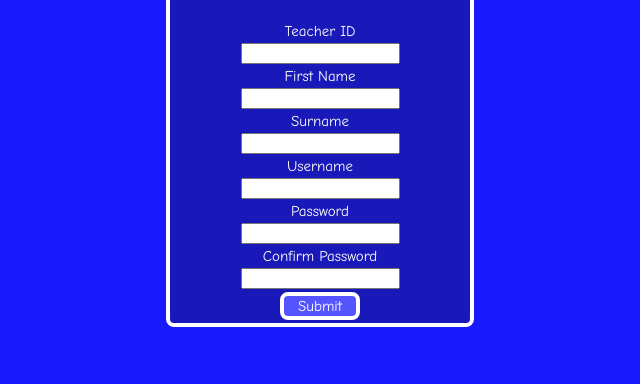
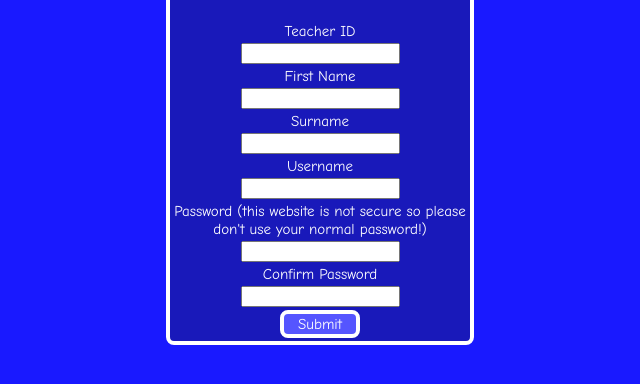
Before and after one commit to sirramsalott/boggle, a plain HTML site: page pupilSignUp.html in a window 1280 px wide. Shown: the part 276-660 px from the top of the page, without its empty margins (320-960 px from the left). Drawn offline with Linux system fonts and the light colour scheme.

Commit message:
Add word to tree and password note

```diff
--- a/pupilSignUp.html
+++ b/pupilSignUp.html
@@ -40,7 +40,7 @@
 	  <input type="text" name="surname">
 	  Username
 	  <input type="text" name="username">
-	  Password
+	  Password (this website is not secure so please don't use your normal password!)
 	  <input type="password" name="password">
 	  Confirm Password
 	  <input type="password" name="confirmPassword">
```
Also changed, not shown: teacherSignUp.html (+1 -1 lines).
